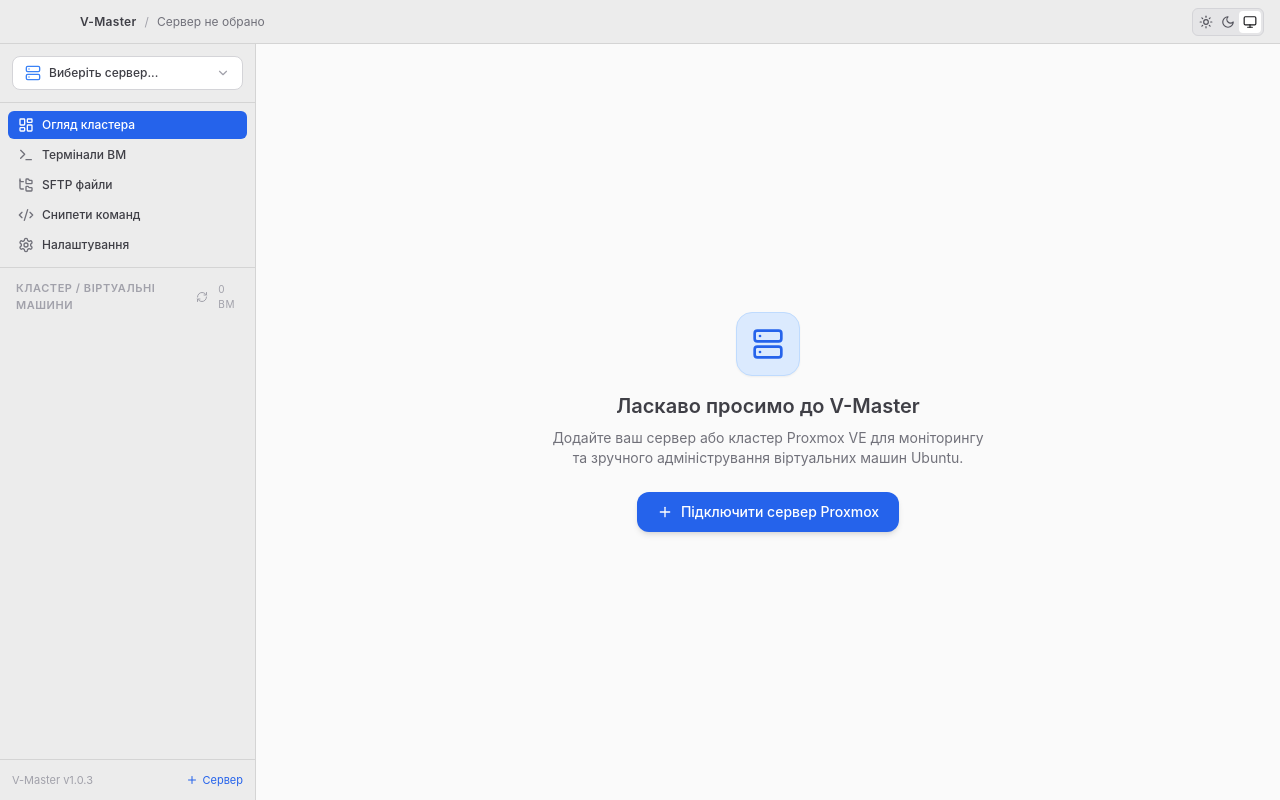
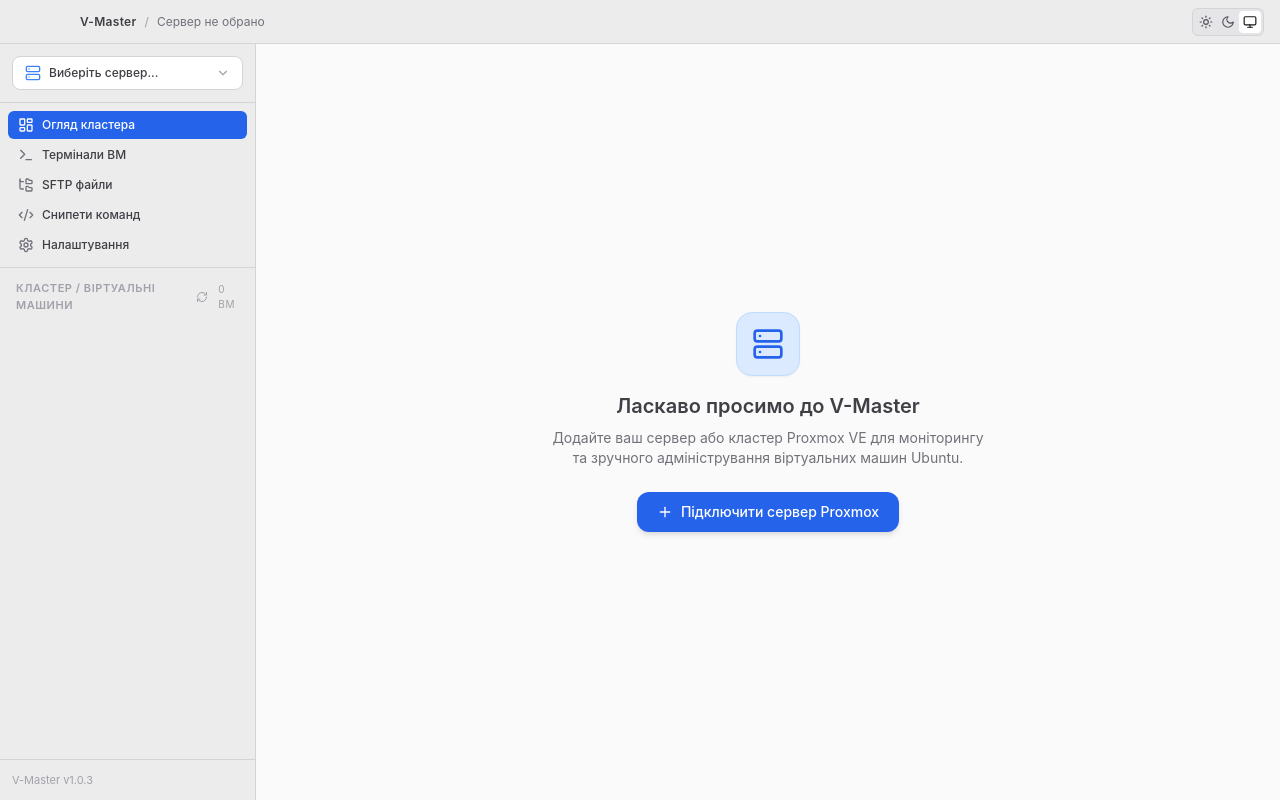
Before and after one commit to MagnaMentes/v-master, a React (Vite) app: page / in a window 1280 px wide. Built offline with nearby package versions, Linux system fonts and the light colour scheme.

Commit message:
refactor(ui): remove redundant add server button from sidebar footer

```diff
--- a/src/components/Sidebar.tsx
+++ b/src/components/Sidebar.tsx
@@ -346,13 +346,6 @@
       {/* Footer Info */}
       <div className="p-3 border-t border-[#D4D4D4] dark:border-[#2E2E32] text-[11px] text-zinc-400 flex items-center justify-between">
         <span>V-Master v{__APP_VERSION__}</span>
-        <button
-          onClick={() => setIsServerModalOpen(true)}
-          className="text-blue-600 dark:text-blue-400 hover:underline flex items-center gap-1"
-        >
-          <Plus className="w-3 h-3" />
-          <span>Сервер</span>
-        </button>
       </div>
 
       {/* Server Modal */}
```
